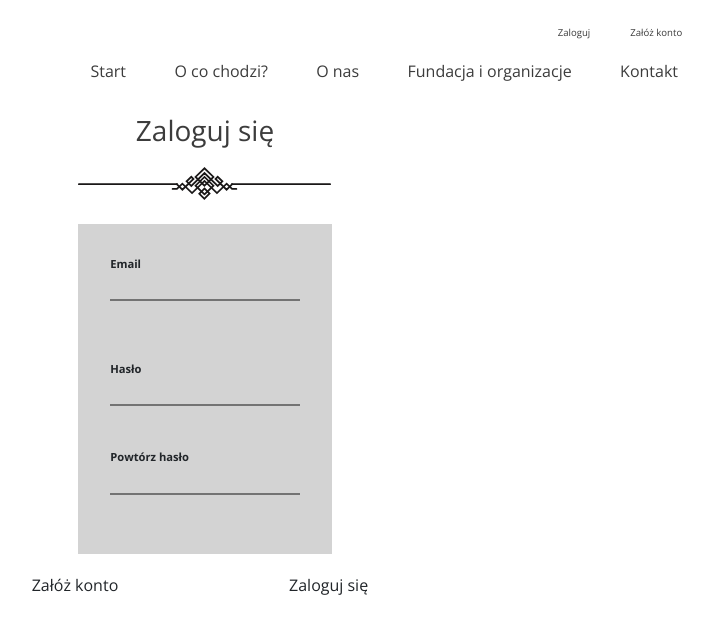
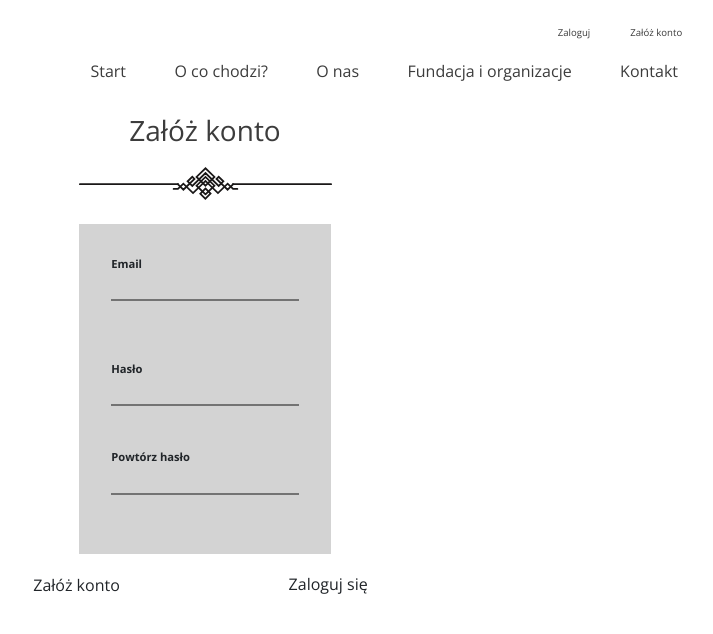
Before and after one commit to Robert-Bobrowicz/Portfolio_Lab_CL, a React (Create React App) app in the folder portfolio_lab/: page /register in a window 1280 px wide. Shown: the top 634 px of the page, without its empty margins (435-1148 px from the left). Built offline with nearby package versions, Linux system fonts and the light colour scheme.

Commit message:
validation and links

```diff
--- a/portfolio_lab/src/components/Login.js
+++ b/portfolio_lab/src/components/Login.js
@@ -1,5 +1,6 @@
 import React, {useEffect, useState} from 'react';
 import {Container, Row, Col} from "react-bootstrap";
+import {Link} from 'react-router-dom';
 import decoration from "../assets/Decoration.svg";
 import HomeNavigationHeader from "./Home_Navigation_Header";
 
@@ -76,7 +77,7 @@ const Login = () => {
                             </div>
                         </div>
                         <div className="loginButtons">
-                            <button className="btn mx-2">Załóż konto</button>
+                            <Link to="/register" className="btn mx-2">Załóż konto</Link>
                             <button type="submit" className="btn submit mx-2">Zaloguj się</button>
                         </div>
                         </form>
--- a/portfolio_lab/src/components/Register.js
+++ b/portfolio_lab/src/components/Register.js
@@ -1,5 +1,6 @@
 import React, {useState} from 'react';
 import {Container, Row, Col} from "react-bootstrap";
+import {Link} from 'react-router-dom';
 import decoration from "../assets/Decoration.svg";
 import HomeNavigationHeader from "./Home_Navigation_Header";
 
@@ -70,7 +71,7 @@ const Register = () => {
             <Container fluid className="userLogin">
                 <Row>
                     <Col className="loginPanel">
-                        <h3>Zaloguj się</h3>
+                        <h3>Załóż konto</h3>
                         <img src={decoration} alt="decoration" />
                         <form className="loginForm" onSubmit={handleSubmit}>
                             <div className="mb-2">
@@ -104,7 +105,7 @@ const Register = () => {
                             </div>
                             <div className="loginButtons">
                                 <button className="btn mx-2">Załóż konto</button>
-                                <button type="submit" className="btn mx-2">Zaloguj się</button>
+                                <Link to = "/login" className="btn mx-2">Zaloguj się</Link>
                             </div>
                         </form>
                     </Col>
```
